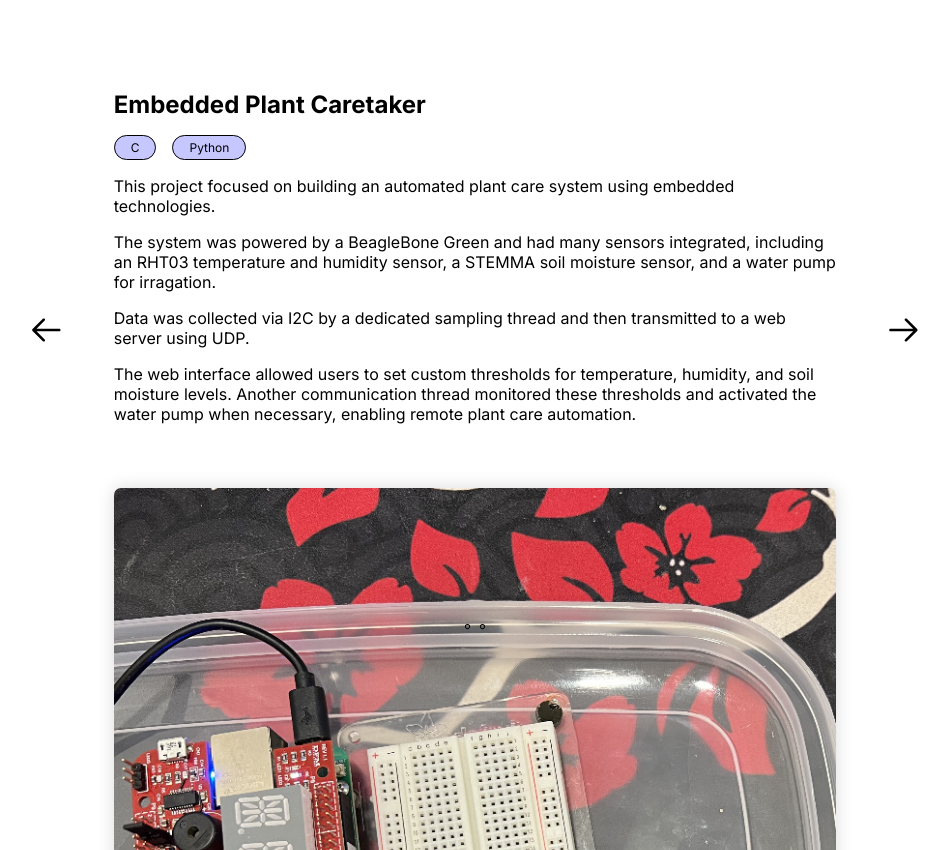
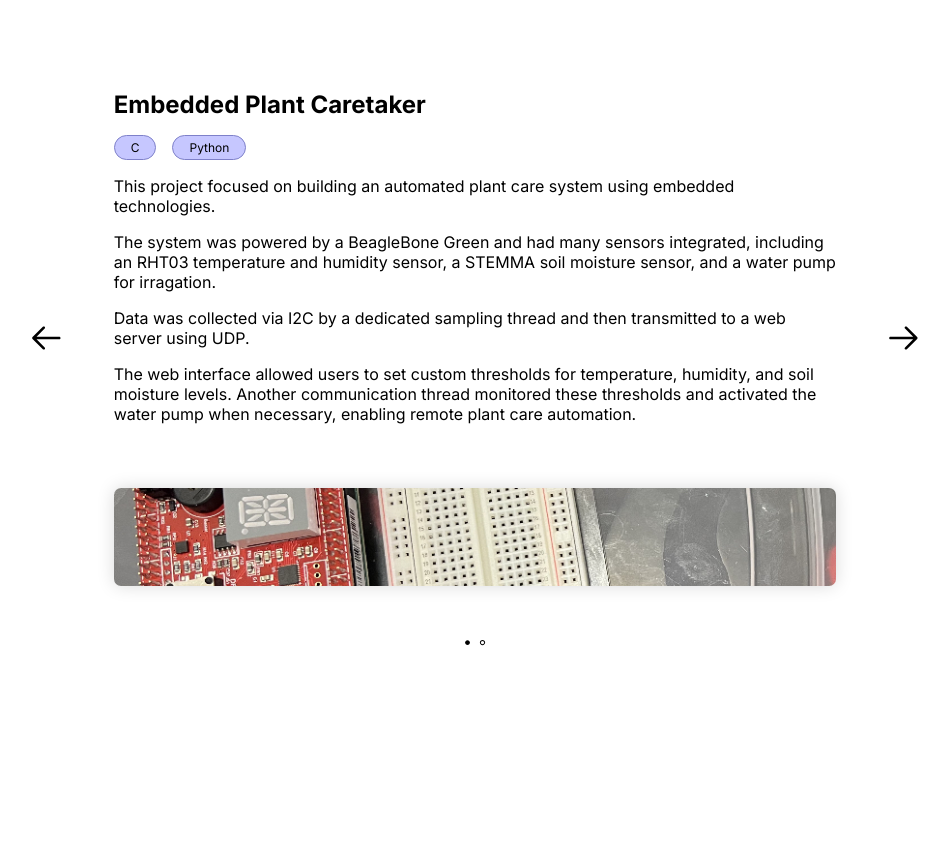
Before and after one commit to NsnGitHub/nsn-portfolio, a React (Vite) app: page / in a window 1280 px wide. Shown: the part 2760-3610 px from the top of the page, without its empty margins (165-1114 px from the left). Built offline with nearby package versions, Linux system fonts and the light colour scheme.

Commit message:
Changed styling to hide scrollbar within project tech list component, changed border color of the tags

```diff
--- a/src/components/Carousel.tsx
+++ b/src/components/Carousel.tsx
@@ -50,7 +50,7 @@ export default function Carousel({ children }: { children: React.ReactNode }) {
       <div className="carousel__pagination_dots">
         {Array(length)
           .fill(null)
-          .map((index) => (index == current ? <DotFilledIcon /> : <DotIcon />))}
+          .map((_, index) => (index == current ? <DotFilledIcon /> : <DotIcon />))}
       </div>
     </section>
   );
--- a/src/styles/Carousel.css
+++ b/src/styles/Carousel.css
@@ -17,7 +17,7 @@
 
   margin-bottom: 3rem;
 
-  height: 60vh;
+  height: 62vh;
 }
 
 .slide {
--- a/src/styles/Project.css
+++ b/src/styles/Project.css
@@ -1,5 +1,6 @@
 .project {
   width: 100%;
+  height: 100%;
   min-height: 25rem;
 
   color: inherit;
@@ -21,11 +22,17 @@
 
 .project__tech-list {
   overflow-y: scroll;
+  scrollbar-width: none;
+  -ms-overflow-style: none;
+}
+
+.project__tech-list::-webkit-scrollbar {
+  display: none;
 }
 
 .project__tech-list > li {
   font-size: 0.75rem;
-  border: 1px solid black;
+  border: 1px solid #7e80c9;
   border-radius: 500px;
   padding: 0.25rem 1rem;
 
@@ -60,7 +67,6 @@
 .project__img > img {
   height: 100%;
   width: 100%;
-
   object-fit: cover;
 }
 
```
